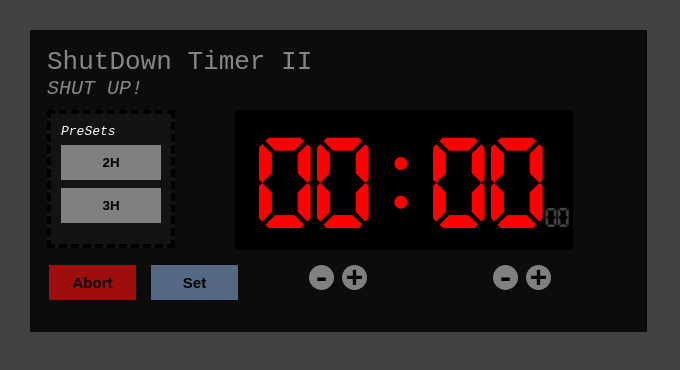
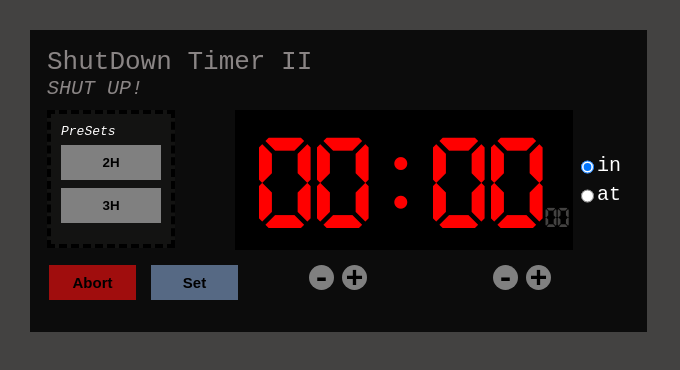
Before and after one commit to ruifr5/shutdown-timer, an Angular app: page / in a window 1280 px wide. Shown: the top 370 px of the page, without its empty margins (0-680 px from the left). Built offline with nearby package versions, Linux system fonts and the light colour scheme; what ngx-childprocess would draw is missing.

Commit message:
in/at implementation

```diff
--- a/package.json
+++ b/package.json
@@ -44,7 +44,7 @@
     "karma-chrome-launcher": "~2.2.0",
     "karma-coverage-istanbul-reporter": "~2.0.1",
     "karma-jasmine": "~2.0.1",
-    "karma-jasmine-html-reporter": "^1.4.0",
+    "karma-jasmine-html-reporter": "~1.4.0",
     "ngx-childprocess": "0.0.6",
     "protractor": "~5.4.0",
     "rxjs": "~6.4.0",
--- a/src/app/app.module.ts
+++ b/src/app/app.module.ts
@@ -2,13 +2,13 @@ import { BrowserModule } from '@angular/platform-browser';
 import { NgModule } from '@angular/core';
 import { NgxChildProcessModule } from 'ngx-childprocess';
 import { NgbModule } from '@ng-bootstrap/ng-bootstrap';
-
+import { FormsModule } from '@angular/forms';
 import { AppComponent } from './app.component';
 import { MainViewComponent } from './main-view/main-view.component';
 
 @NgModule({
   declarations: [AppComponent, MainViewComponent],
-  imports: [BrowserModule, NgxChildProcessModule, NgbModule],
+  imports: [BrowserModule, NgxChildProcessModule, NgbModule, FormsModule],
   providers: [],
   bootstrap: [AppComponent],
 })
--- a/src/app/main-view/main-view.component.css
+++ b/src/app/main-view/main-view.component.css
@@ -172,3 +172,18 @@ button {
   right: 3px;
   bottom: 15px;
 }
+
+.radio-buttons-container {
+  display: flex;
+  flex-direction: column;
+  align-items: center;
+  justify-content: center;
+}
+
+.radio-button {
+  display: flex;
+  justify-items: center;
+  color: white;
+  margin: 3px;
+  font-size: x-large;
+}
--- a/src/app/main-view/main-view.component.html
+++ b/src/app/main-view/main-view.component.html
@@ -7,17 +7,37 @@
     <div class="preset-btn-group" [ngClass]="{ disabled: disableControls }">
       <ng-container *ngIf="!disableControls">
         <div class="preset-title">PreSets</div>
-        <button class="preset-botao" (click)="shutdown(60 * 60 * 2)">2H</button>
-        <button class="preset-botao" (click)="shutdown(60 * 60 * 3)">3H</button>
+        <button class="preset-botao" (click)="onPreset1Click()">2H</button>
+        <button class="preset-botao" (click)="onPreset1Click()">3H</button>
       </ng-container>
     </div>
     <div class="preta">
       <span class="horas horas-cinzento"> 00:00 </span>
       <span class="horas horas-vermelho">
-        {{ hours | number: '2.0-0' }}:{{ minutes | number: '2.0-0' }}
+        {{ hours | number : '2.0-0' }}:{{ minutes | number : '2.0-0' }}
       </span>
       <div class="segundos">
-        {{ seconds | number: '2.0-0' }}
+        {{ seconds | number : '2.0-0' }}
+      </div>
+    </div>
+    <div class="radio-buttons-container">
+      <div class="radio-button">
+        <input
+          type="radio"
+          name="clockType"
+          value="in"
+          [(ngModel)]="clockType"
+        />
+        <span>in</span>
+      </div>
+      <div class="radio-button">
+        <input
+          type="radio"
+          name="clockType"
+          value="at"
+          [(ngModel)]="clockType"
+        />
+        <span>at</span>
       </div>
     </div>
   </div>
--- a/src/app/main-view/main-view.component.ts
+++ b/src/app/main-view/main-view.component.ts
@@ -2,6 +2,11 @@ import { Component, HostListener, OnDestroy, OnInit } from '@angular/core';
 import { ChildProcessService } from 'ngx-childprocess';
 import { Subscription, timer, BehaviorSubject } from 'rxjs';
 import { debounceTime, scan, take, tap } from 'rxjs/operators';
+
+enum ClockType {
+  in = 'in',
+  at = 'at',
+}
 
 @Component({
   selector: 'st-main-view',
@@ -13,6 +18,7 @@ export class MainViewComponent implements OnInit, OnDestroy {
   minutes = 0;
   seconds = 0;
   disableControls = false;
+  clockType: ClockType = ClockType.in;
 
   private correctTimerValues$: BehaviorSubject<any>;
   private correctTimerValuesSubscription: Subscription;
@@ -102,6 +108,16 @@ export class MainViewComponent implements OnInit, OnDestroy {
     return false;
   }
 
+  onPreset1Click() {
+    this.clockType = ClockType.in;
+    this.shutdown(60 * 60 * 2);
+  }
+
+  onPreset2Click() {
+    this.clockType = ClockType.in;
+    this.shutdown(60 * 60 * 3);
+  }
+
   correctTimerValueInit() {
     this.correctTimerValues$ = new BehaviorSubject(null);
     this.correctTimerValuesSubscription = this.correctTimerValues$
@@ -117,10 +133,6 @@ export class MainViewComponent implements OnInit, OnDestroy {
   }
 
   correctTimerValuesNow() {
-    // if (this.hours > this.MAX_HOURS) {
-    //   this.hours = this.MAX_HOURS;
-    //   this.minutes = 0;
-    // } else
     if (this.minutes > this.MAX_MINUTES) {
       this.minutes = this.MAX_MINUTES;
     }
@@ -160,22 +172,44 @@ export class MainViewComponent implements OnInit, OnDestroy {
       .subscribe((secondsLeft) => this.allocateTimeUnits(secondsLeft));
   }
 
-  private allocateTimeUnits(timeDifference) {
-    this.seconds = Math.floor(timeDifference % 60);
-    this.minutes = Math.floor((timeDifference / 60) % 60);
-    this.hours = Math.floor(timeDifference / (60 * 60) /*% 24*/);
+  private allocateTimeUnits(timeDifferenceInSeconds) {
+    this.seconds = Math.floor(timeDifferenceInSeconds % 60);
+    this.minutes = Math.floor((timeDifferenceInSeconds / 60) % 60);
+    this.hours = Math.floor(timeDifferenceInSeconds / (60 * 60) /*% 24*/);
+  }
+
+  getSelectedTimeInSeconds() {
+    return this.hours * 60 * 60 + this.minutes * 60;
+  }
+
+  calcSecondsTillShutdown() {
+    switch (this.clockType) {
+      case ClockType.in:
+        return this.getSelectedTimeInSeconds();
+      case ClockType.at:
+        const currDate = new Date();
+        const currTimeInSeconds =
+          currDate.getHours() * 60 * 60 +
+          currDate.getMinutes() * 60 +
+          currDate.getSeconds();
+        const targetTimeInSeconds = this.getSelectedTimeInSeconds();
+        let result = targetTimeInSeconds - currTimeInSeconds;
+        if (result < 0) result += 24 * 60 * 60;
+        return result;
+    }
   }
 
   shutdownFromSelected() {
     this.correctTimerValuesNow();
-    this.shutdown(this.hours * 60 * 60 + this.minutes * 60);
+    const secondsTillShutdown = this.calcSecondsTillShutdown();
+    this.shutdown(secondsTillShutdown);
   }
 
   shutdown(timerInSeconds: number) {
     if (!timerInSeconds) {
       return;
     }
-    this.savedTimer = timerInSeconds;
+    this.savedTimer = this.getSelectedTimeInSeconds();
     this.disableControls = true;
 
     this.startCountdown(timerInSeconds);
```
Also changed, not shown: 1 other file (tests, documents, lock files or other folders).
